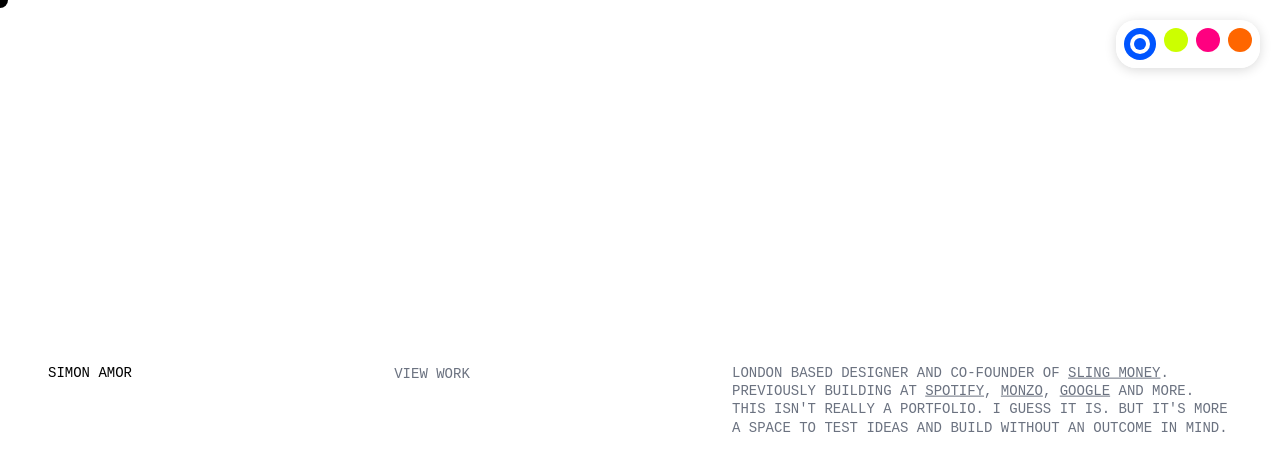
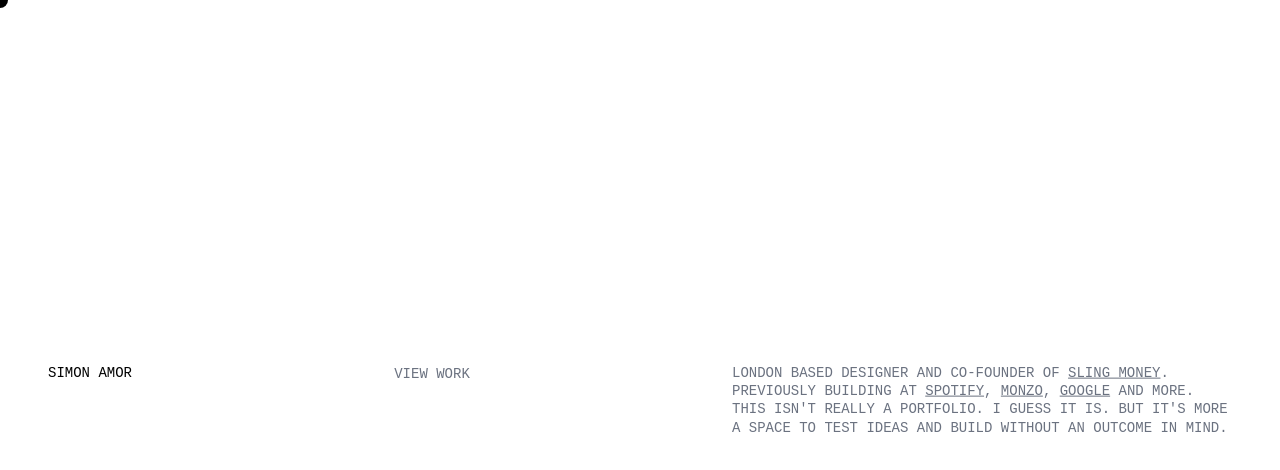
Before and after one commit to simonrramor/simons-portfolio, a Next.js app: page / in a window 1280 px wide. Shown: the top 470 px of the page. Built offline with nearby package versions, Linux system fonts and the light colour scheme.

Commit message:
Remove color picker from drawing canvas

```diff
--- a/components/DrawingCanvas.tsx
+++ b/components/DrawingCanvas.tsx
@@ -341,22 +341,9 @@ export default function DrawingCanvas() {
   };
 
   return (
-    <>
-      <div className={styles.colorPicker}>
-        {COLORS.map((color) => (
-          <button
-            key={color}
-            className={`${styles.colorButton} ${selectedColor === color ? styles.colorButtonSelected : ''}`}
-            style={{ backgroundColor: color, '--button-color': color } as React.CSSProperties}
-            onClick={() => handleColorSelect(color)}
-            aria-label={`Select color ${color}`}
-          />
-        ))}
-      </div>
-      <canvas
-        ref={canvasRef}
-        className={styles.canvas}
-      />
-    </>
+    <canvas
+      ref={canvasRef}
+      className={styles.canvas}
+    />
   );
 }
```
